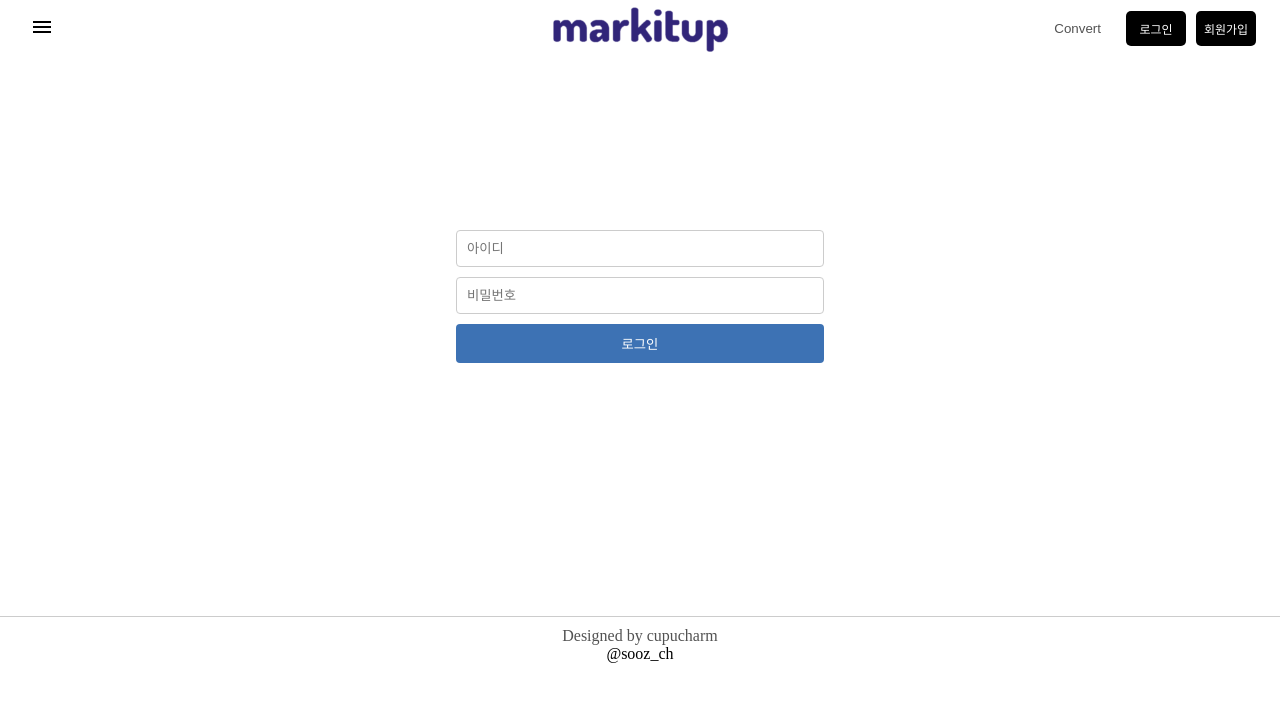
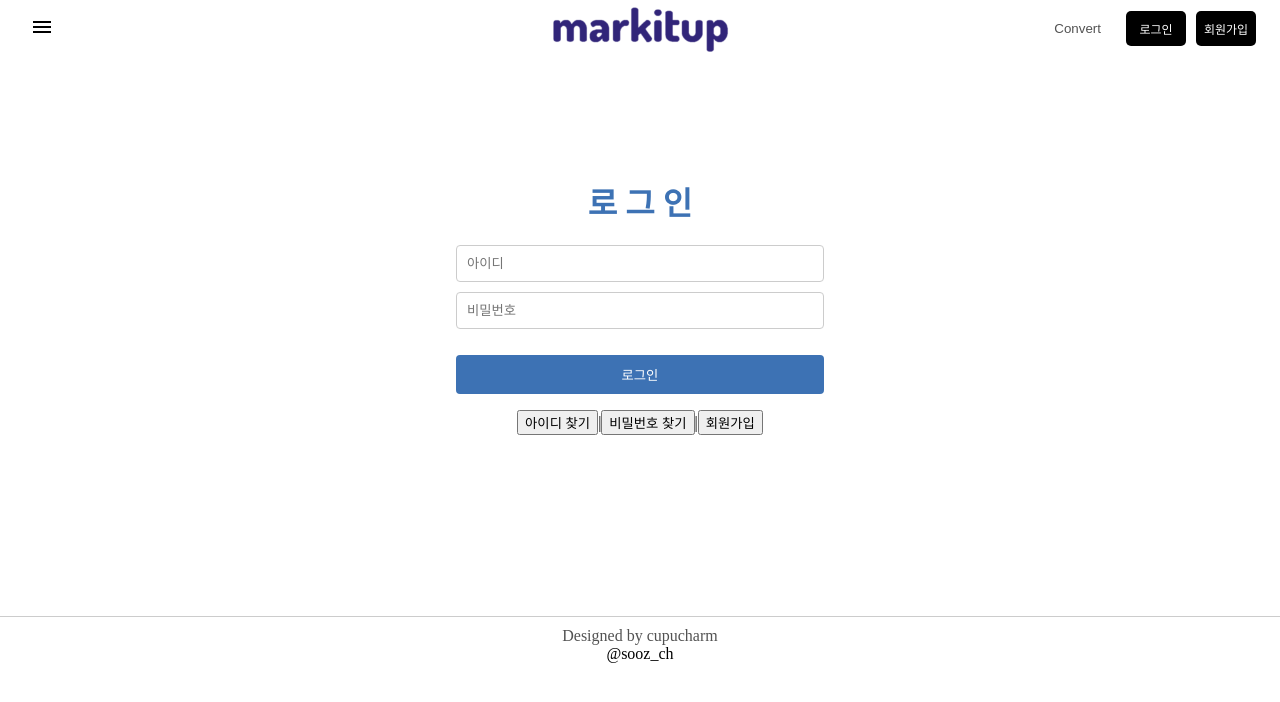
Before and after one commit to cupucharm/MarkItUp-React, a React (Create React App) app: page /login in a window 1280 px wide. Shown: the top 702 px of the page. Built offline with nearby package versions, Linux system fonts and the light colour scheme; no server answers.

Commit message:
로그인 페이지 - 아이디 찾기, 비밀번호 찾기, 회원가입 버튼 추가

```diff
--- a/src/components/Login.js
+++ b/src/components/Login.js
@@ -1,6 +1,7 @@
 import React, { useState } from "react";
 import styles from "../style/Login.module.scss";
 import { useNavigate } from "react-router-dom";
+import { Alert } from "@mui/material";
 
 function Login({ onLoginSuccess }) {
   // onLoginSuccess prop 추가
@@ -65,6 +66,7 @@ function Login({ onLoginSuccess }) {
   return (
     <div className={styles.login}>
       <form className={styles.loginForm} onSubmit={handleSubmit}>
+        <h1 style={{ textAlign: "center", color: "#3d72b4" }}>로 그 인</h1>
         <div className={styles.loginBox}>
           <div>
             <input
@@ -87,12 +89,31 @@ function Login({ onLoginSuccess }) {
               className={styles.inputField}
             />
           </div>
+          <p style={{ marginTop: "0px" }}>
+            {error ? <Alert severity="error">{error}</Alert> : ""}
+          </p>
         </div>
-        {error && <p style={{ color: "red", fontSize: "0.8em" }}>{error}</p>}
 
         <button className={styles.loginButton} type="submit">
           로그인
         </button>
+
+        <div style={{ textAlign: "center", marginTop: "1em" }}>
+          <button className={styles.findButton}>
+            {/* <button onClick={handleLoginClick} className={styles.loginButton}> */}
+            아이디 찾기
+          </button>
+          |
+          <button className={styles.findButton}>
+            {/* <button onClick={handleLoginClick} className={styles.loginButton}> */}
+            비밀번호 찾기
+          </button>
+          |
+          <button className={styles.findButton}>
+            {/* <button onClick={handleLoginClick} className={styles.loginButton}> */}
+            회원가입
+          </button>
+        </div>
       </form>
     </div>
   );
```
